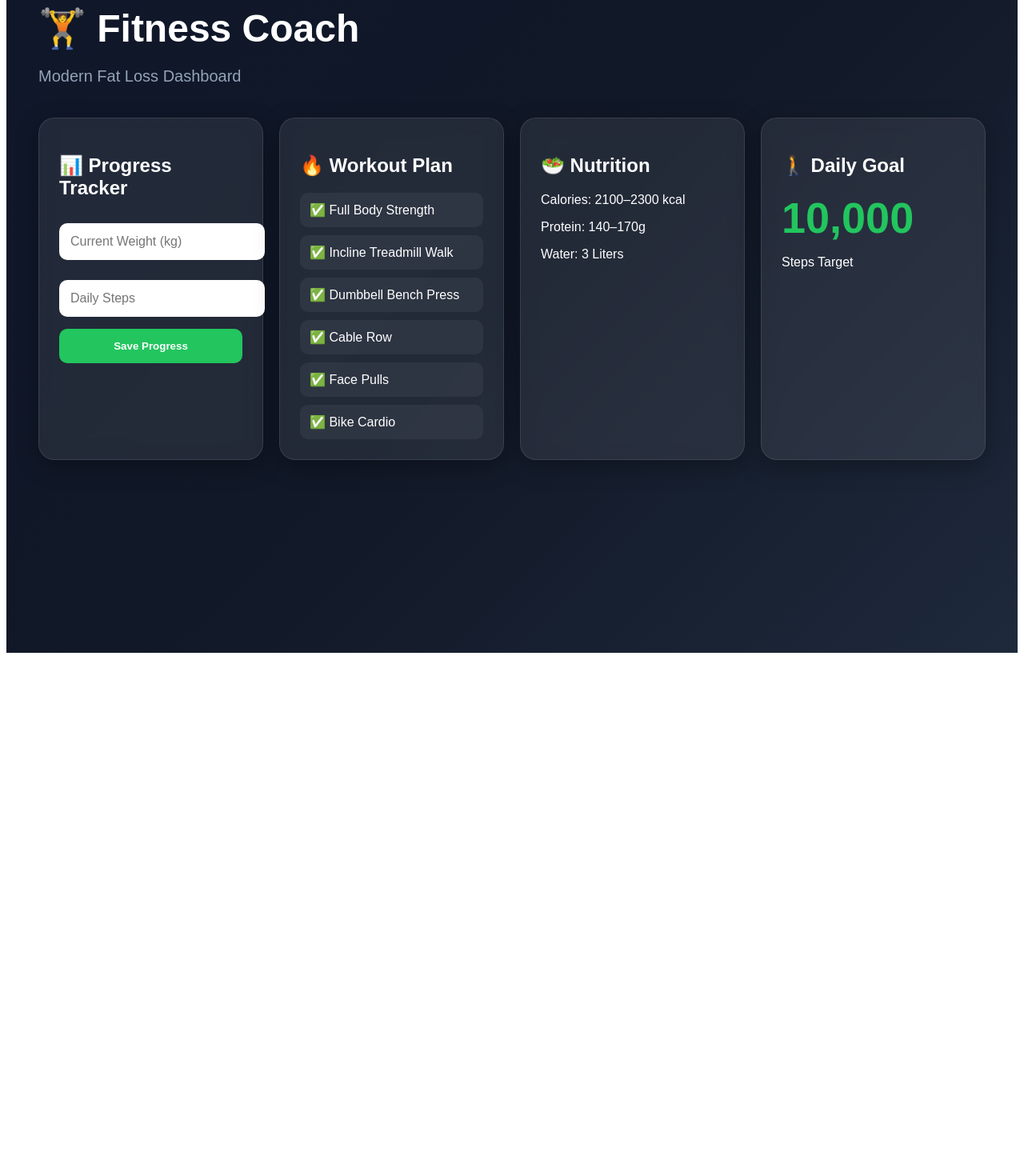
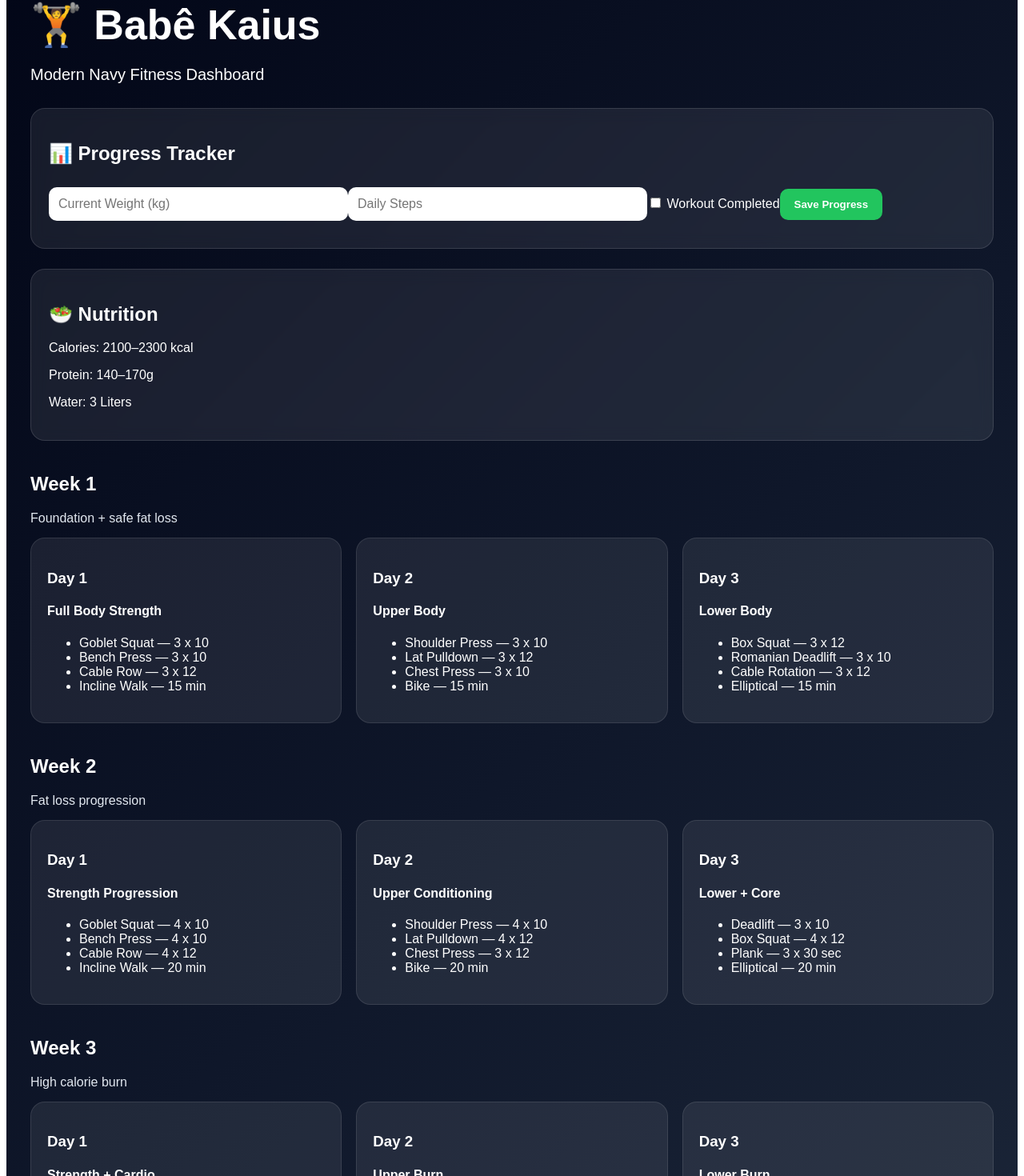
Before and after one commit to saudsaeed1992-eng/fitness-coach-app, a Next.js app: page / in a window 1280 px wide. Shown: the part 72-1542 px from the top of the page at 80% size. Before the commit the page ends 896 px from the top, so only its background shows below. Built offline with nearby package versions, Linux system fonts and the light colour scheme.

Commit message:
Update page.js

```diff
--- a/app/page.js
+++ b/app/page.js
@@ -5,26 +5,166 @@ import { useState } from "react";
 export default function Home() {
   const [weight, setWeight] = useState("");
   const [steps, setSteps] = useState("");
+  const [workoutDone, setWorkoutDone] = useState(false);
 
-  const workouts = [
-    "Full Body Strength",
-    "Incline Treadmill Walk",
-    "Dumbbell Bench Press",
-    "Cable Row",
-    "Face Pulls",
-    "Bike Cardio"
+  const plan = [
+    {
+      week: "Week 1",
+      focus: "Foundation + safe fat loss",
+      days: [
+        {
+          day: "Day 1",
+          title: "Full Body Strength",
+          exercises: [
+            "Goblet Squat — 3 x 10",
+            "Bench Press — 3 x 10",
+            "Cable Row — 3 x 12",
+            "Incline Walk — 15 min"
+          ]
+        },
+        {
+          day: "Day 2",
+          title: "Upper Body",
+          exercises: [
+            "Shoulder Press — 3 x 10",
+            "Lat Pulldown — 3 x 12",
+            "Chest Press — 3 x 10",
+            "Bike — 15 min"
+          ]
+        },
+        {
+          day: "Day 3",
+          title: "Lower Body",
+          exercises: [
+            "Box Squat — 3 x 12",
+            "Romanian Deadlift — 3 x 10",
+            "Cable Rotation — 3 x 12",
+            "Elliptical — 15 min"
+          ]
+        }
+      ]
+    },
+
+    {
+      week: "Week 2",
+      focus: "Fat loss progression",
+      days: [
+        {
+          day: "Day 1",
+          title: "Strength Progression",
+          exercises: [
+            "Goblet Squat — 4 x 10",
+            "Bench Press — 4 x 10",
+            "Cable Row — 4 x 12",
+            "Incline Walk — 20 min"
+          ]
+        },
+        {
+          day: "Day 2",
+          title: "Upper Conditioning",
+          exercises: [
+            "Shoulder Press — 4 x 10",
+            "Lat Pulldown — 4 x 12",
+            "Chest Press — 3 x 12",
+            "Bike — 20 min"
+          ]
+        },
+        {
+          day: "Day 3",
+          title: "Lower + Core",
+          exercises: [
+            "Deadlift — 3 x 10",
+            "Box Squat — 4 x 12",
+            "Plank — 3 x 30 sec",
+            "Elliptical — 20 min"
+          ]
+        }
+      ]
+    },
+
+    {
+      week: "Week 3",
+      focus: "High calorie burn",
+      days: [
+        {
+          day: "Day 1",
+          title: "Strength + Cardio",
+          exercises: [
+            "Goblet Squat — 4 x 12",
+            "Bench Press — 4 x 10",
+            "Cable Row — 4 x 12",
+            "Incline Walk — 25 min"
+          ]
+        },
+        {
+          day: "Day 2",
+          title: "Upper Burn",
+          exercises: [
+            "Shoulder Press — 4 x 12",
+            "Lat Pulldown — 4 x 12",
+            "Face Pull — 4 x 15",
+            "Bike Intervals — 20 min"
+          ]
+        },
+        {
+          day: "Day 3",
+          title: "Lower Burn",
+          exercises: [
+            "Deadlift — 4 x 10",
+            "Lunges — 3 x 12",
+            "Cable Rotation — 3 x 15",
+            "Elliptical — 25 min"
+          ]
+        }
+      ]
+    },
+
+    {
+      week: "Week 4",
+      focus: "Recovery + consistency",
+      days: [
+        {
+          day: "Day 1",
+          title: "Light Strength",
+          exercises: [
+            "Goblet Squat — 3 x 10",
+            "Bench Press — 3 x 10",
+            "Cable Row — 3 x 12",
+            "Walk — 20 min"
+          ]
+        },
+        {
+          day: "Day 2",
+          title: "Upper Easy",
+          exercises: [
+            "Shoulder Press — 3 x 10",
+            "Lat Pulldown — 3 x 10",
+            "Bike — 20 min"
+          ]
+        },
+        {
+          day: "Day 3",
+          title: "Mobility Day",
+          exercises: [
+            "Stretching — 15 min",
+            "Mobility Drills — 15 min",
+            "Light Walk — 20 min"
+          ]
+        }
+      ]
+    }
   ];
+
+  function saveProgress() {
+    alert("Progress Saved Successfully!");
+  }
 
   return (
     <main style={styles.page}>
-      <div style={styles.overlay}>
-        <h1 style={styles.title}>🏋️ Fitness Coach</h1>
-        <p style={styles.subtitle}>
-          Modern Fat Loss Dashboard
-        </p>
+      <h1 style={styles.title}>🏋️ Babê Kaius</h1>
+      <p style={styles.subtitle}>Modern Navy Fitness Dashboard</p>
 
-        <div style={styles.grid}>
-          <div style={styles.card}>
+      <section style={styles.card}>
         <h2>📊 Progress Tracker</h2>
 
         <input
@@ -41,37 +181,48 @@ export default function Home() {
           onChange={(e) => setSteps(e.target.value)}
         />
 
-            <button style={styles.button}>
+        <label style={{ color: "white" }}>
+          <input
+            type="checkbox"
+            checked={workoutDone}
+            onChange={(e) => setWorkoutDone(e.target.checked)}
+          />{" "}
+          Workout Completed
+        </label>
+
+        <button style={styles.button} onClick={saveProgress}>
           Save Progress
         </button>
-          </div>
+      </section>
 
-          <div style={styles.card}>
-            <h2>🔥 Workout Plan</h2>
+      <section style={styles.card}>
+        <h2>🥗 Nutrition</h2>
+        <p>Calories: 2100–2300 kcal</p>
+        <p>Protein: 140–170g</p>
+        <p>Water: 3 Liters</p>
+      </section>
 
-            {workouts.map((workout, index) => (
-              <div key={index} style={styles.workout}>
-                ✅ {workout}
+      {plan.map((week) => (
+        <section key={week.week} style={styles.week}>
+          <h2>{week.week}</h2>
+          <p style={styles.focus}>{week.focus}</p>
+
+          <div style={styles.grid}>
+            {week.days.map((day) => (
+              <div key={day.day} style={styles.dayCard}>
+                <h3>{day.day}</h3>
+                <h4>{day.title}</h4>
+
+                <ul>
+                  {day.exercises.map((exercise, index) => (
+                    <li key={index}>{exercise}</li>
+                  ))}
+                </ul>
               </div>
             ))}
           </div>
-
-          <div style={styles.card}>
-            <h2>🥗 Nutrition</h2>
-
-            <p>Calories: 2100–2300 kcal</p>
-            <p>Protein: 140–170g</p>
-            <p>Water: 3 Liters</p>
-          </div>
-
-          <div style={styles.card}>
-            <h2>🚶 Daily Goal</h2>
-
-            <div style={styles.bigNumber}>10,000</div>
-            <p>Steps Target</p>
-          </div>
-        </div>
-      </div>
+        </section>
+      ))}
     </main>
   );
 }
@@ -80,75 +231,75 @@ const styles = {
   page: {
     minHeight: "100vh",
     background:
-      "linear-gradient(135deg, #0f172a, #111827, #1e293b)",
+      "linear-gradient(135deg, #020617, #0f172a, #1e293b)",
     color: "white",
-    fontFamily: "Arial",
-    padding: "40px"
-  },
-
-  overlay: {
-    maxWidth: "1200px",
-    margin: "0 auto"
+    fontFamily: "Arial, sans-serif",
+    padding: "30px"
   },
 
   title: {
-    fontSize: "48px",
+    fontSize: "52px",
     fontWeight: "bold",
-    marginBottom: "10px"
+    marginBottom: "10px",
+    color: "#ffffff"
   },
 
   subtitle: {
-    color: "#94a3b8",
-    marginBottom: "40px",
+    color: "#ffffff",
+    marginBottom: "30px",
     fontSize: "20px"
-  },
-
-  grid: {
-    display: "grid",
-    gridTemplateColumns: "repeat(auto-fit, minmax(280px, 1fr))",
-    gap: "20px"
   },
 
   card: {
     background: "rgba(255,255,255,0.08)",
-    border: "1px solid rgba(255,255,255,0.1)",
-    backdropFilter: "blur(10px)",
-    borderRadius: "20px",
-    padding: "25px",
-    boxShadow: "0 8px 30px rgba(0,0,0,0.3)"
+    border: "1px solid rgba(255,255,255,0.12)",
+    borderRadius: "18px",
+    padding: "22px",
+    marginBottom: "25px",
+    backdropFilter: "blur(10px)"
   },
 
   input: {
     width: "100%",
-    padding: "14px",
-    marginTop: "10px",
-    marginBottom: "15px",
+    maxWidth: "350px",
+    padding: "12px",
+    marginBottom: "12px",
     borderRadius: "10px",
     border: "none",
     fontSize: "16px"
   },
 
   button: {
+    marginTop: "10px",
     background: "#22c55e",
     color: "white",
-    padding: "14px 20px",
+    padding: "12px 18px",
     border: "none",
     borderRadius: "10px",
     fontWeight: "bold",
-    cursor: "pointer",
-    width: "100%"
+    cursor: "pointer"
   },
 
-  workout: {
-    padding: "12px",
-    background: "rgba(255,255,255,0.05)",
-    borderRadius: "10px",
-    marginTop: "10px"
+  week: {
+    marginTop: "40px"
   },
 
-  bigNumber: {
-    fontSize: "54px",
-    fontWeight: "bold",
-    color: "#22c55e"
+  focus: {
+    color: "#e2e8f0",
+    marginBottom: "15px"
+  },
+
+  grid: {
+    display: "grid",
+    gridTemplateColumns: "repeat(auto-fit, minmax(280px, 1fr))",
+    gap: "18px"
+  },
+
+  dayCard: {
+    background: "rgba(255,255,255,0.08)",
+    border: "1px solid rgba(255,255,255,0.1)",
+    borderRadius: "18px",
+    padding: "20px",
+    color: "white"
   }
 };
```
Lines whose indentation alone changed are shown as unchanged.
